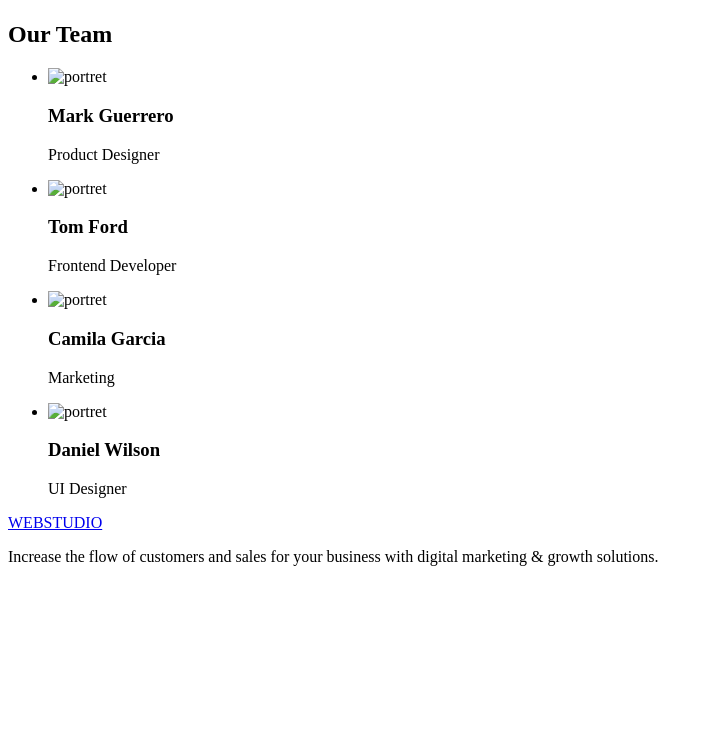
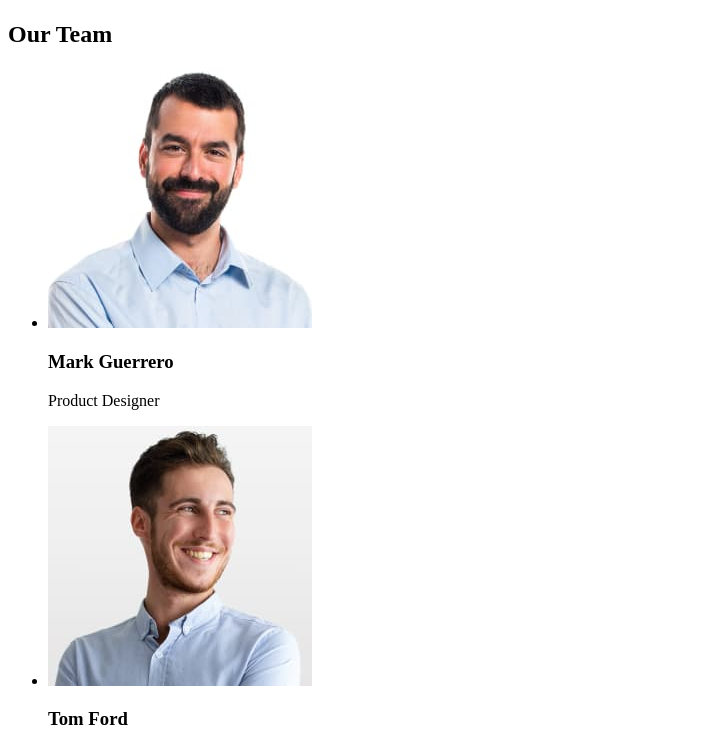
Before and after one commit to Anemuzus/goit-markup-hw-01, a plain HTML site: page index.html in a window 1280 px wide. Shown: the part 1523-2260 px from the top of the page, without its empty margins (0-713 px from the left). Before the commit the page ends 2105 px from the top, so only its background shows below. Drawn offline with Linux system fonts and the light colour scheme; the site is published under a folder, as on GitHub Pages, so addresses that start at the root find nothing.

Commit message:
fix_point

```diff
--- a/index.html
+++ b/index.html
@@ -79,22 +79,22 @@
         <h2>Our Team</h2>
         <ul>
           <li>
-            <img src="/images/portret_1.jpg" alt="portret" />
+            <img src="./images/portret_1.jpg" alt="portret" width="264" />
             <h3>Mark Guerrero</h3>
             <p>Product Designer</p>
           </li>
           <li>
-            <img src="/images/portret_2.jpg" alt="portret" />
+            <img src="./images/portret_2.jpg" alt="portret" width="264" />
             <h3>Tom Ford</h3>
             <p>Frontend Developer</p>
           </li>
           <li>
-            <img src="/images/portret_3.jpg" alt="portret" />
+            <img src="./images/portret_3.jpg" alt="portret" width="264" />
             <h3>Camila Garcia</h3>
             <p>Marketing</p>
           </li>
           <li>
-            <img src="/images/portret_4.jpg" alt="portret" />
+            <img src="./images/portret_4.jpg" alt="portret" width="264" />
             <h3>Daniel Wilson</h3>
             <p>UI Designer</p>
           </li>
```
